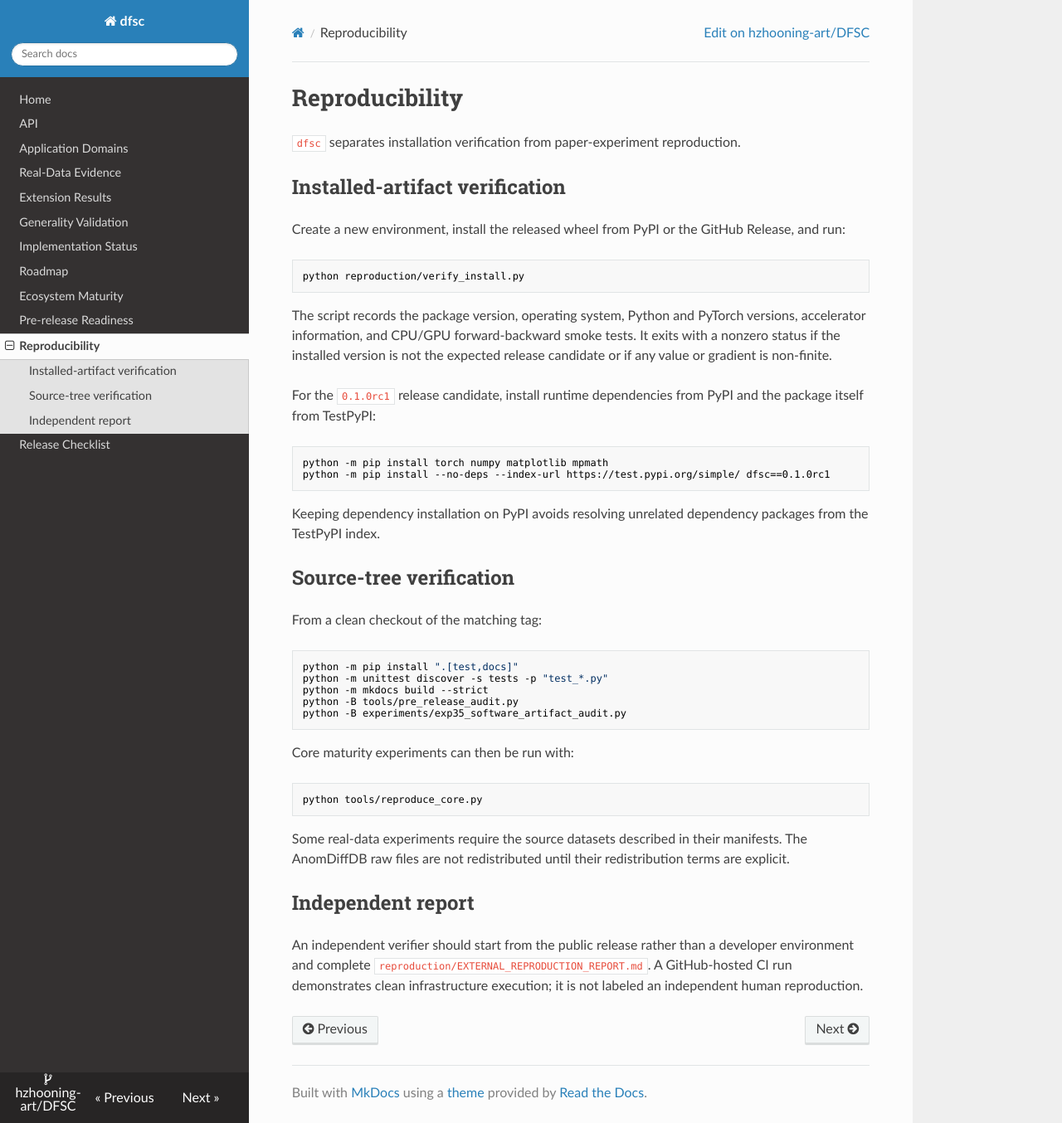
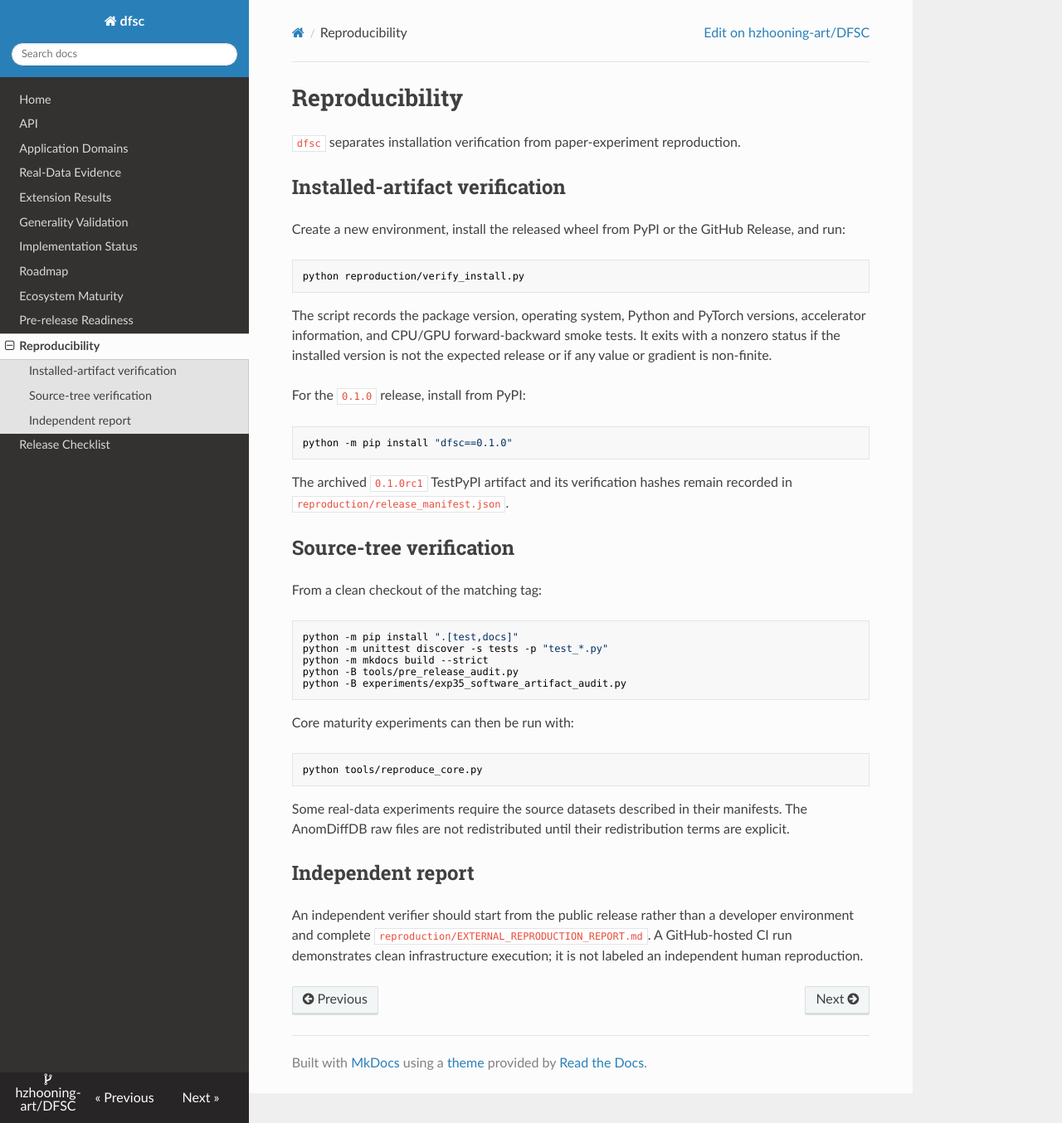
Before and after one commit to hzhooning-art/DFSC, an MkDocs documentation site: the page built from docs/REPRODUCIBILITY.md, in a window 1280 px wide and 1354 px high. Shown: the whole window at 83% size. Built offline with MkDocs 1.6.1, drawn with Linux system fonts in a browser that asks for light colours; nearby versions of some CDN libraries.

Commit message:
Freeze DFSC 0.1.0 release

````diff
--- a/dfsc/__init__.py
+++ b/dfsc/__init__.py
@@ -188,7 +188,7 @@ from .semilinear import PicardDiagnostics, semilinear_mild_picard
 from .selection import AlgorithmDecision, choose_algorithm
 from .workflows import HybridResidualModel, MittagLefflerResidualRegressor, TrainableOrders, make_trainable_orders, relative_l2_error
 
-__version__ = "0.1.0rc1"
+__version__ = "0.1.0"
 LIBRARY_NAME = "dfsc"
 
 __all__ = _primitive_all + [
--- a/docs/REPRODUCIBILITY.md
+++ b/docs/REPRODUCIBILITY.md
@@ -15,18 +15,16 @@ python reproduction/verify_install.py
 The script records the package version, operating system, Python and PyTorch
 versions, accelerator information, and CPU/GPU forward-backward smoke tests.
 It exits with a nonzero status if the installed version is not the expected
-release candidate or if any value or gradient is non-finite.
+release or if any value or gradient is non-finite.
 
-For the `0.1.0rc1` release candidate, install runtime dependencies from PyPI
-and the package itself from TestPyPI:
+For the `0.1.0` release, install from PyPI:
 
 ```bash
-python -m pip install torch numpy matplotlib mpmath
-python -m pip install --no-deps --index-url https://test.pypi.org/simple/ dfsc==0.1.0rc1
+python -m pip install "dfsc==0.1.0"
 ```
 
-Keeping dependency installation on PyPI avoids resolving unrelated dependency
-packages from the TestPyPI index.
+The archived `0.1.0rc1` TestPyPI artifact and its verification hashes remain
+recorded in `reproduction/release_manifest.json`.
 
 ## Source-tree verification
 
--- a/pyproject.toml
+++ b/pyproject.toml
@@ -4,7 +4,7 @@ build-backend = "setuptools.build_meta"
 
 [project]
 name = "dfsc"
-version = "0.1.0rc1"
+version = "0.1.0"
 description = "Differentiable Mittag-Leffler propagators for fractional scientific computing"
 readme = "README.md"
 requires-python = ">=3.10"
````
Also changed, not shown: CHANGELOG.md (+3 -3 lines), README.md (+2 -8 lines), .zenodo.json, 4 other files.
